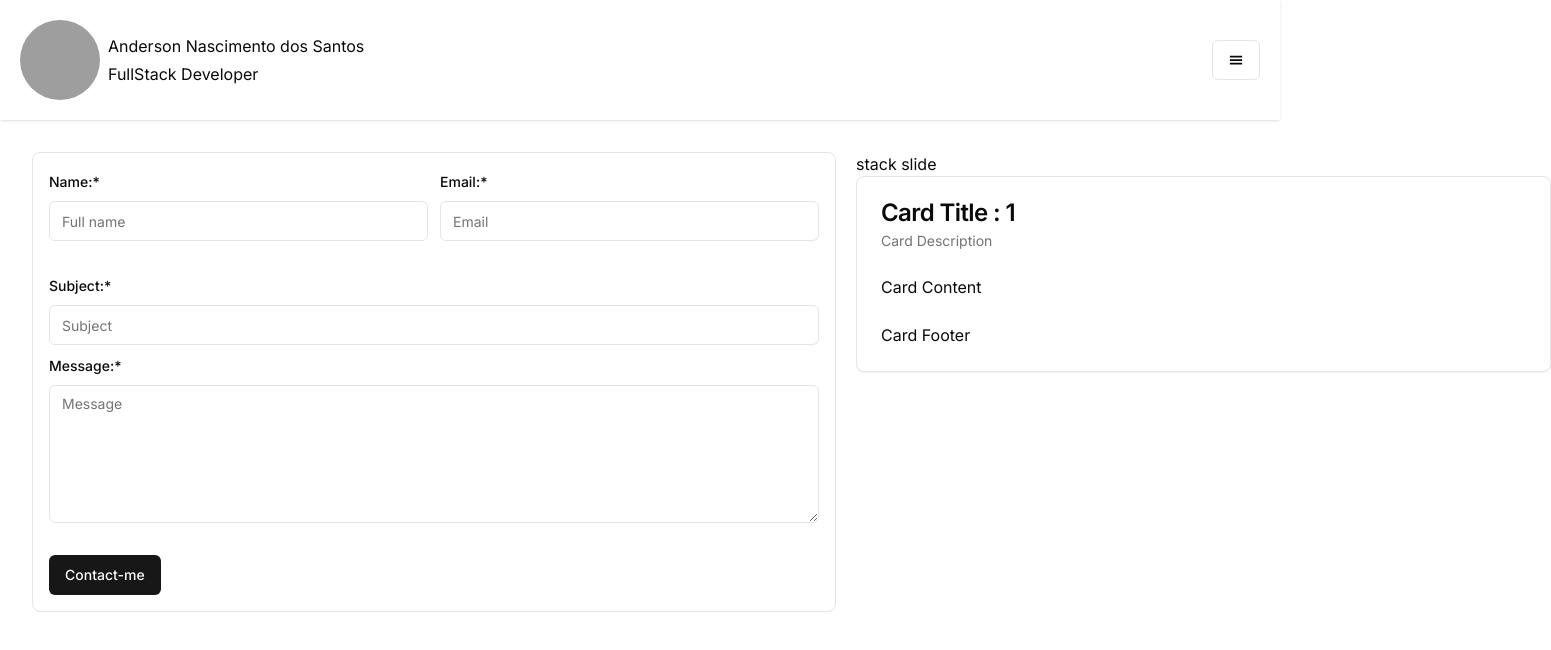
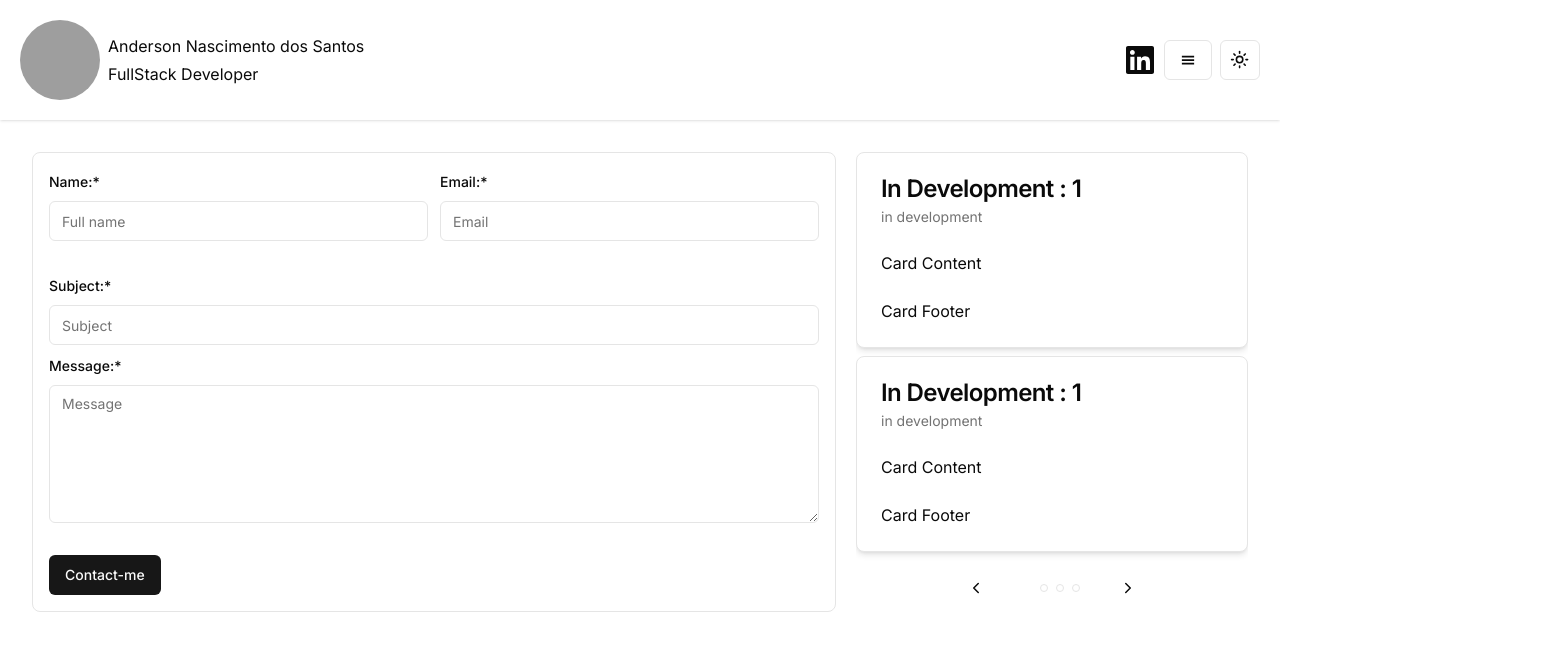
Before and after one commit to AndersonNascimentoDosSantos/portifolio, a Next.js app: page / in a window 1280 px wide. Shown: the top 650 px of the page, 1551 px wide, since content can reach past the window. Built offline with nearby package versions, Linux system fonts and the light colour scheme; grey boxes are pictures that could not be loaded.

Commit message:
refactor: slider and cards

```diff
--- a/app/layout.tsx
+++ b/app/layout.tsx
@@ -1,8 +1,10 @@
 import { Header } from "@/components/Header";
+import { ThemeProvider } from "@/components/theme-provider";
+import { Toaster } from "@/components/ui/toaster";
+import { TooltipProvider } from "@/components/ui/tooltip";
 import type { Metadata } from "next";
 import { Inter } from "next/font/google";
 import "./globals.css";
-
 const inter = Inter({ subsets: ["latin"] });
 
 export const metadata: Metadata = {
@@ -16,11 +18,24 @@ export default function RootLayout({
   children: React.ReactNode;
 }) {
   return (
-    <html lang="en">
-      <body className={inter.className}>
-        <Header />
-        {children}
-      </body>
-    </html>
+    <>
+      <html lang="en" suppressHydrationWarning>
+        <head />
+        <body className={inter.className}>
+          <ThemeProvider
+            attribute="class"
+            defaultTheme="system"
+            enableSystem
+            disableTransitionOnChange
+          >
+            <TooltipProvider>
+              <Header />
+              {children}
+            </TooltipProvider>
+            <Toaster />
+          </ThemeProvider>
+        </body>
+      </html>
+    </>
   );
 }
--- a/app/page.tsx
+++ b/app/page.tsx
@@ -8,22 +8,29 @@ import { ThemeProvider } from "@material-tailwind/react";
 const Home = () => {
   return (
     <ThemeProvider>
-      <main className="flex min-h-screen flex-col  justify-between p-8 w-[full]">
+      <main className="flex min-h-screen max-w-screen flex-col  justify-between p-8 ">
         <div className="grid grid-cols-3 grid-rows-1 h-[full] gap-5">
           <section className="flex  h-[full] flex-col flex-grow flex-[2] col-span-2">
             <ContactForm />
           </section>
-          <section className="flex flex-col flex-[1] col-span-1">
-            stack slide
+          <section className="flex flex-col flex-1 col-span-1 w-full ">
             <SliderSwipe
               loop
-              autoplay
               pagination
+              slidesPerView={1}
               items={SHEET_STACKS.slides || []}
-              classes={{ slideItem: "!w-full" }}
+              classes={{
+                slideItem: "!w-full w-[calc(80%)]   ",
+                root: "w-full",
+              }}
               reactKeyProp="id"
               renderSlideItem={(item) => {
-                return <ProjectCard index={item.id} />;
+                return (
+                  <div className="flex flex-col gap-2">
+                    <ProjectCard index={item.id} className="w-full h-full" />
+                    <ProjectCard index={item.id} className="w-full h-full" />
+                  </div>
+                );
               }}
             />
           </section>
--- a/components/Commoms/ProjectCard/index.tsx
+++ b/components/Commoms/ProjectCard/index.tsx
@@ -6,13 +6,20 @@ import {
   CardHeader,
   CardTitle,
 } from "@/components/ui/card";
+import { cn } from "@/lib/utils";
 
-export const ProjectCard = ({ index }: { index?: number }) => {
+export const ProjectCard = ({
+  index,
+  className,
+}: {
+  index?: number;
+  className?: string;
+}) => {
   return (
-    <Card>
+    <Card className={cn("shadow-md", className)}>
       <CardHeader>
-        <CardTitle>Card Title : {index}</CardTitle>
-        <CardDescription>Card Description</CardDescription>
+        <CardTitle>In Development : {index}</CardTitle>
+        <CardDescription>in development</CardDescription>
       </CardHeader>
       <CardContent>
         <p>Card Content</p>
--- a/components/Header/Header/index.tsx
+++ b/components/Header/Header/index.tsx
@@ -1,3 +1,10 @@
+import { SocialMedia } from "@/components/SocialMedia";
+import { ModeToggle } from "@/components/ToggleTheme";
+import {
+  Tooltip,
+  TooltipContent,
+  TooltipTrigger,
+} from "@/components/ui/tooltip";
 import { PersonAvatar } from "../Avatar";
 import { MainMenu } from "../MainMenu";
 import PersonalInfo from "../PersonalInfo";
@@ -10,8 +17,18 @@ export const Header = () => {
           <PersonAvatar />
           <PersonalInfo />
         </div>
-
-        <MainMenu />
+        <div className="flex items-center gap-2">
+          <SocialMedia />
+          <MainMenu />
+          <Tooltip>
+            <TooltipTrigger asChild>
+              <ModeToggle />
+            </TooltipTrigger>
+            <TooltipContent>
+              <p>Change theme</p>
+            </TooltipContent>
+          </Tooltip>
+        </div>
       </div>
     </nav>
   );
--- a/components/Slider/index.tsx
+++ b/components/Slider/index.tsx
@@ -43,7 +43,14 @@ const Pagination = ({
   const itemsArray = new Array(itemsQuantity).fill(null);
   return (
     <div className="flex gap-6 items-center justify-center mt-4">
-      <Button variant="icon" onClick={() => onSlideChange(currentSlide - 1)}>
+      <Button
+        variant="icon"
+        onClick={() =>
+          onSlideChange(
+            currentSlide !== 0 ? currentSlide - 1 : itemsQuantity - 1
+          )
+        }
+      >
         <IoChevronBackOutline size={16} className="text-primary-50" />
       </Button>
 
@@ -64,7 +71,12 @@ const Pagination = ({
           />
         ))}
       </div>
-      <Button variant="icon" onClick={() => onSlideChange(currentSlide + 1)}>
+      <Button
+        variant="icon"
+        onClick={() =>
+          onSlideChange(currentSlide < itemsQuantity - 1 ? currentSlide + 1 : 0)
+        }
+      >
         <IoChevronForwardOutline size={16} />
       </Button>
     </div>
@@ -90,25 +102,27 @@ export const SliderSwipe = <DataType extends unknown>({
   renderSlideItem,
   classes,
   slidesPerView = 1,
-  pagination = true,
+  pagination = false,
   reactKeyProp,
   ...props
 }: Props<DataType>) => {
-  const [currentSlide, setCurrentSlide] = useState(0);
-
+  const [currentSlide, setCurrentSlide] = useState<number>(0);
+  // console.log(pagination);
   const handleSlideChange = (slideIndex: number) => {
     if (slideIndex >= 0 && slideIndex < items.length)
       setCurrentSlide(slideIndex);
   };
 
   return (
+    <div>
       <Swiper
         onSlideChange={(swiper) => {
           setCurrentSlide(swiper.activeIndex);
         }}
+        pagination={pagination}
         slidesPerView={slidesPerView}
         className={classes?.root || ""}
-      spaceBetween={48}
+        spaceBetween={16}
         {...props}
       >
         {items.map((item) => (
@@ -130,6 +144,7 @@ export const SliderSwipe = <DataType extends unknown>({
           </>
         ) : null}
       </Swiper>
+    </div>
   );
 };
 
--- a/package.json
+++ b/package.json
@@ -11,6 +11,7 @@
   "dependencies": {
     "@hookform/resolvers": "^3.3.1",
     "@material-tailwind/react": "^2.1.2",
+    "@prisma/client": "^5.4.2",
     "@radix-ui/react-aspect-ratio": "^1.0.3",
     "@radix-ui/react-avatar": "^1.0.4",
     "@radix-ui/react-dialog": "^1.0.5",
@@ -18,10 +19,13 @@
     "@radix-ui/react-label": "^2.0.2",
     "@radix-ui/react-slot": "^1.0.2",
     "@radix-ui/react-switch": "^1.0.3",
+    "@radix-ui/react-toast": "^1.1.5",
+    "@radix-ui/react-tooltip": "^1.0.7",
     "class-variance-authority": "^0.7.0",
     "clsx": "^2.0.0",
     "lucide-react": "^0.284.0",
     "next": "13.5.4",
+    "next-themes": "^0.2.1",
     "react": "^18",
     "react-dom": "^18",
     "react-google-recaptcha": "^3.1.0",
@@ -45,6 +49,7 @@
     "eslint": "^8",
     "eslint-config-next": "13.5.4",
     "postcss": "^8",
+    "prisma": "^5.4.2",
     "tailwindcss": "^3",
     "typescript": "^5"
   }
```
Also changed, not shown: config/client.ts (added, +12 -0 lines), 2 other files (tests, documents, lock files or other folders). Lines whose indentation alone changed are shown as unchanged.
